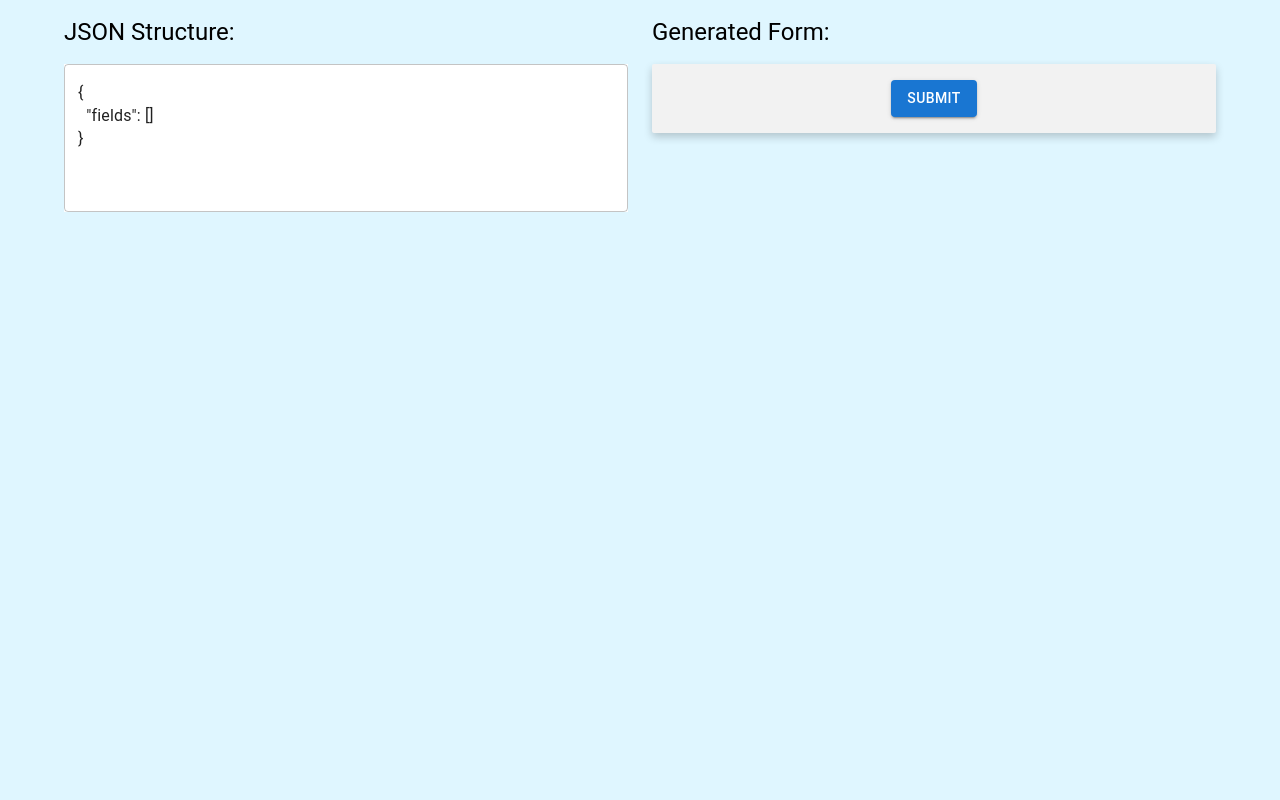
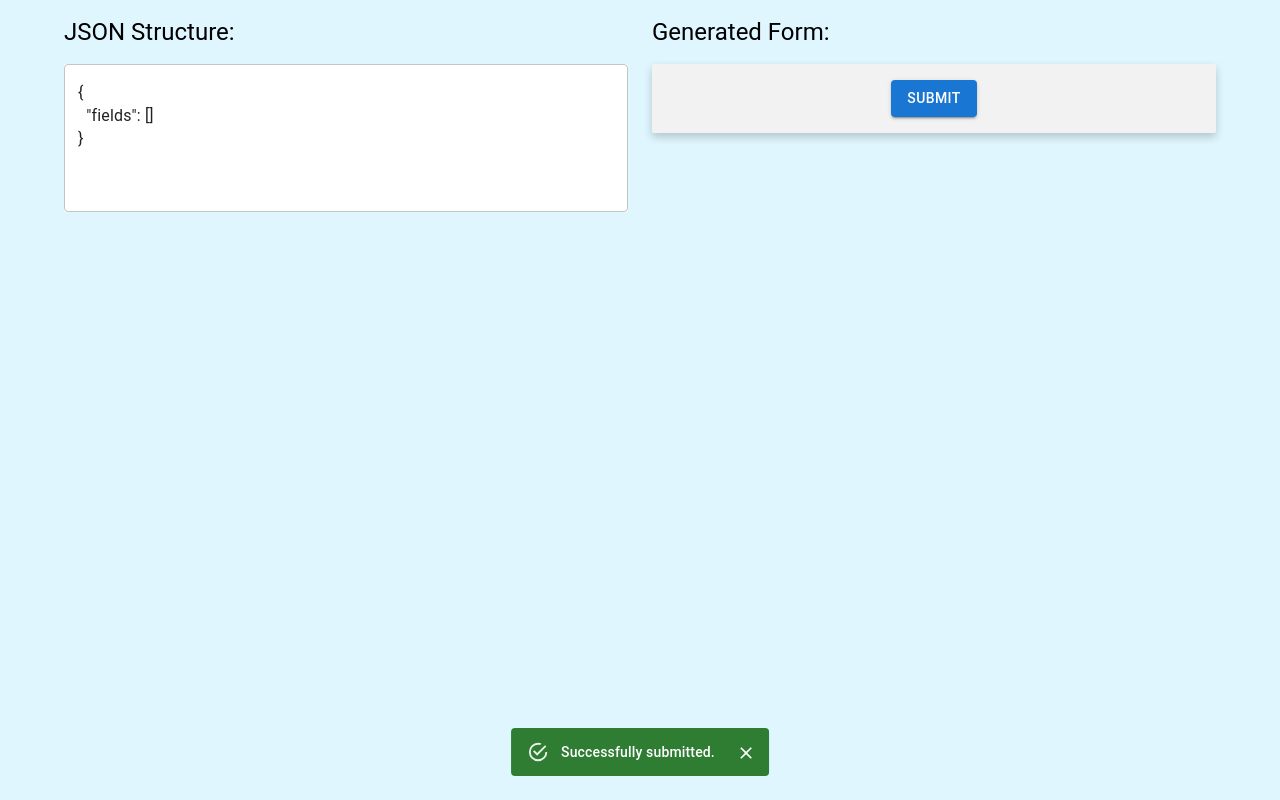
Before and after one commit to TihomirShterev/form-generator, a React (Create React App) app: page / in a window 1280 px wide. Both pictures are taken after a click on the button "SUBMIT". Built offline with nearby package versions, Linux system fonts and the light colour scheme.

Commit message:
feat: Add success alert

```diff
--- a/src/components/core/Form/Form.tsx
+++ b/src/components/core/Form/Form.tsx
@@ -1,6 +1,6 @@
-import { useEffect } from "react";
+import { useEffect, useState } from "react";
 import { useForm, useWatch } from "react-hook-form";
-import { Box, Button } from "@mui/material";
+import { Alert, Box, Button, Snackbar } from "@mui/material";
 import HeroContainer from "../../shared/HeroContainer";
 import Field from "./Field/Field";
 import { AUTO_SAVE_FORM_DATA, FORM_DATA_KEY } from "../../../utils/constants";
@@ -8,16 +8,24 @@ import { useAutoFill } from "../../../hooks/useAutoFill";
 import { FormData, FormValues } from "../../../types";
 
 const Form = ({ fields }: FormData) => {
+  const [open, setOpen] = useState(false);
+
   const {
     register,
     handleSubmit,
     reset,
+    formState: { errors, isSubmitSuccessful },
     watch,
     control,
     setValue,
   } = useForm<FormValues>({
     defaultValues: AUTO_SAVE_FORM_DATA ? JSON.parse(AUTO_SAVE_FORM_DATA) : {},
   });
+
+  const filteredFields = fields.filter(
+    ({ isVisible }) =>
+      isVisible === undefined || watch(isVisible.name) === isVisible.value
+  );
 
   const watchedValues = useWatch({ control });
   useAutoFill(watchedValues.zipCode as string, setValue);
@@ -35,13 +43,17 @@ const Form = ({ fields }: FormData) => {
 
   const onSubmit = (data: FormValues) => {
     console.log(JSON.stringify(data, null, 2));
+    setOpen(true);
     localStorage.removeItem(FORM_DATA_KEY);
   };
 
-  const filteredFields = fields.filter(
-    ({ isVisible }) =>
-      isVisible === undefined || watch(isVisible.name) === isVisible.value
-  );
+  useEffect(() => {
+    if (isSubmitSuccessful) {
+      reset();
+    }
+  }, [isSubmitSuccessful, reset]);
+
+  const handleClose = () => setOpen(false);
 
   return (
     <HeroContainer title="Generated Form:">
@@ -70,6 +82,16 @@ const Form = ({ fields }: FormData) => {
           </Button>
         </Box>
       </form>
+      <Snackbar
+        open={open}
+        anchorOrigin={{ vertical: "bottom", horizontal: "center" }}
+        autoHideDuration={5000}
+        onClose={handleClose}
+      >
+        <Alert onClose={handleClose} severity="success" variant="filled">
+          Successfully submitted.
+        </Alert>
+      </Snackbar>
     </HeroContainer>
   );
 };
```
